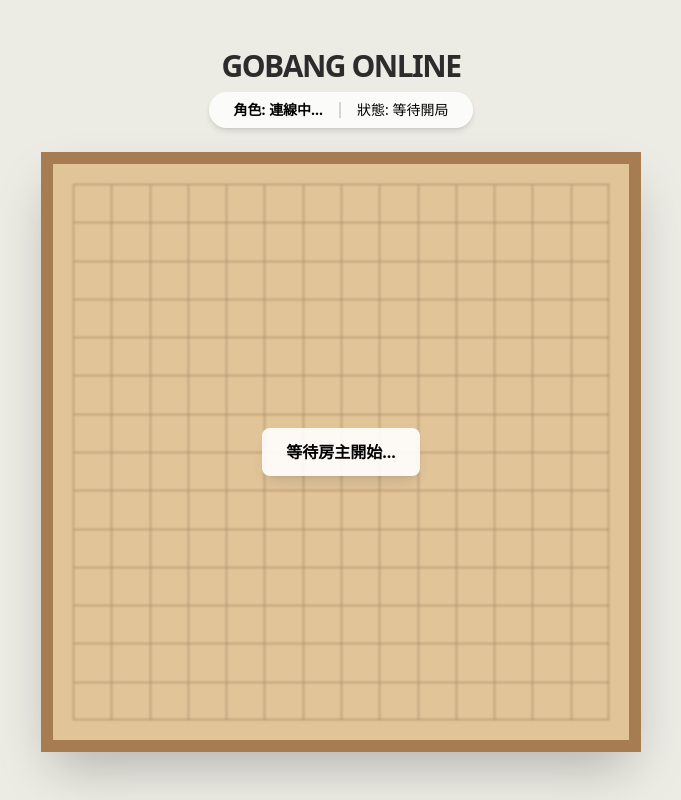
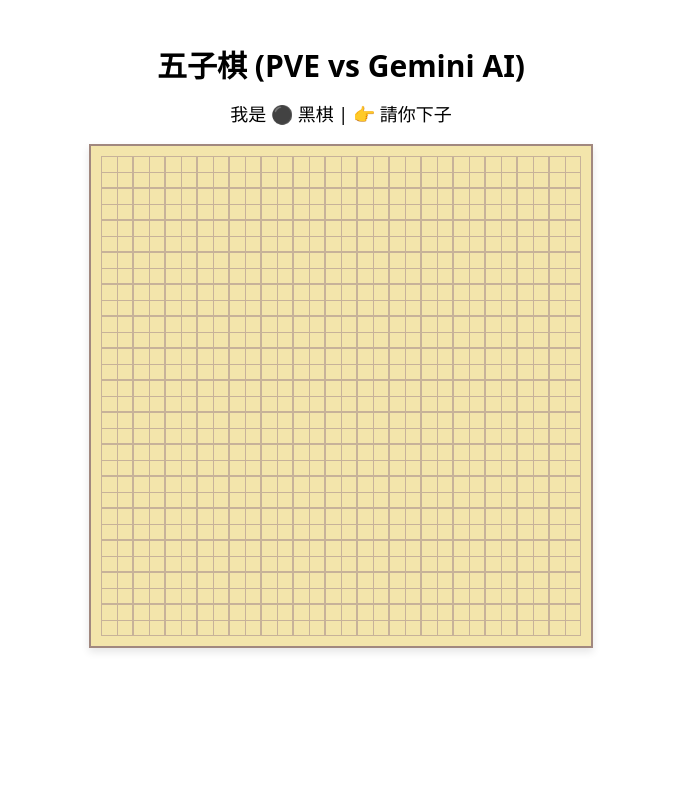
Before and after one commit to z7456382-glitch/gobang-frontend-final, a React (Vite) app: page / in a window 1280 px wide. Shown: the whole page, without its empty margins (299-980 px from the left). Built offline with nearby package versions, Linux system fonts and the light colour scheme; no server answers.

Commit message:
Enable AI mode

```diff
--- a/src/App.css
+++ b/src/App.css
@@ -1,184 +1,79 @@
-.counter {
-  font-size: 16px;
-  padding: 5px 10px;
-  border-radius: 5px;
-  color: var(--accent);
-  background: var(--accent-bg);
-  border: 2px solid transparent;
-  transition: border-color 0.3s;
-  margin-bottom: 24px;
-
-  &:hover {
-    border-color: var(--accent-border);
-  }
-  &:focus-visible {
-    outline: 2px solid var(--accent);
-    outline-offset: 2px;
-  }
+#root {
+  max-width: 1280px;
+  margin: 0 auto;
+  padding: 2rem;
+  text-align: center;
 }
 
-.hero {
-  position: relative;
-
-  .base,
-  .framework,
-  .vite {
-    inset-inline: 0;
-    margin: 0 auto;
-  }
-
-  .base {
-    width: 170px;
-    position: relative;
-    z-index: 0;
-  }
-
-  .framework,
-  .vite {
-    position: absolute;
-  }
-
-  .framework {
-    z-index: 1;
-    top: 34px;
-    height: 28px;
-    transform: perspective(2000px) rotateZ(300deg) rotateX(44deg) rotateY(39deg)
-      scale(1.4);
-  }
-
-  .vite {
-    z-index: 0;
-    top: 107px;
-    height: 26px;
-    width: auto;
-    transform: perspective(2000px) rotateZ(300deg) rotateX(40deg) rotateY(39deg)
-      scale(0.8);
-  }
+.board {
+  display: inline-block;
+  background-color: #f3e5ab; /* 棋盤木頭色 */
+  border: 2px solid #a1887f;
+  box-shadow: 0 4px 8px rgba(0,0,0,0.1);
+  padding: 10px;
 }
 
-#center {
+.board-row {
   display: flex;
-  flex-direction: column;
-  gap: 25px;
-  place-content: center;
-  place-items: center;
-  flex-grow: 1;
-
-  @media (max-width: 1024px) {
-    padding: 32px 20px 24px;
-    gap: 18px;
-  }
 }
 
-#next-steps {
+.cell {
+  width: 32px;
+  height: 32px;
+  border: 1px solid #c7b299;
   display: flex;
-  border-top: 1px solid var(--border);
-  text-align: left;
-
-  & > div {
-    flex: 1 1 0;
-    padding: 32px;
-    @media (max-width: 1024px) {
-      padding: 24px 20px;
-    }
-  }
-
-  .icon {
-    margin-bottom: 16px;
-    width: 22px;
-    height: 22px;
-  }
-
-  @media (max-width: 1024px) {
-    flex-direction: column;
-    text-align: center;
-  }
+  align-items: center;
+  justify-content: center;
+  cursor: pointer;
+  position: relative;
 }
 
-#docs {
-  border-right: 1px solid var(--border);
-
-  @media (max-width: 1024px) {
-    border-right: none;
-    border-bottom: 1px solid var(--border);
-  }
+.cell:hover:not(.locked) {
+  background-color: rgba(0,0,0,0.05);
 }
 
-#next-steps ul {
-  list-style: none;
-  padding: 0;
-  display: flex;
-  gap: 8px;
-  margin: 32px 0 0;
-
-  .logo {
-    height: 18px;
-  }
-
-  a {
-    color: var(--text-h);
-    font-size: 16px;
-    border-radius: 6px;
-    background: var(--social-bg);
-    display: flex;
-    padding: 6px 12px;
-    align-items: center;
-    gap: 8px;
-    text-decoration: none;
-    transition: box-shadow 0.3s;
-
-    &:hover {
-      box-shadow: var(--shadow);
-    }
-    .button-icon {
-      height: 18px;
-      width: 18px;
-    }
-  }
-
-  @media (max-width: 1024px) {
-    margin-top: 20px;
-    flex-wrap: wrap;
-    justify-content: center;
-
-    li {
-      flex: 1 1 calc(50% - 8px);
-    }
-
-    a {
-      width: 100%;
-      justify-content: center;
-      box-sizing: border-box;
-    }
-  }
+/* 棋盤格子線的交叉點 (可選：美化用) */
+.cell::before {
+  content: "";
+  position: absolute;
+  width: 100%;
+  height: 1px;
+  background-color: #c7b299;
+  top: 50%;
+  left: 0;
+}
+.cell::after {
+  content: "";
+  position: absolute;
+  width: 1px;
+  height: 100%;
+  background-color: #c7b299;
+  top: 0;
+  left: 50%;
 }
 
-#spacer {
-  height: 88px;
-  border-top: 1px solid var(--border);
-  @media (max-width: 1024px) {
-    height: 48px;
-  }
+/* 鎖定棋盤效果 */
+.cell.locked {
+  cursor: wait;
 }
 
-.ticks {
-  position: relative;
-  width: 100%;
+/* 棋子樣式 */
+.stone {
+  width: 28px;
+  height: 28px;
+  border-radius: 50%;
+  position: absolute;
+  z-index: 10;
+  box-shadow: 2px 2px 4px rgba(0,0,0,0.3);
+}
 
-  &::before,
-  &::after {
-    content: '';
-    position: absolute;
-    top: -4.5px;
-    border: 5px solid transparent;
-  }
+.stone.black {
+  background-color: #1a1a1a;
+  background-image: radial-gradient(circle at 30% 30%, #444, #1a1a1a);
+}
 
-  &::before {
-    left: 0;
-    border-left-color: var(--border);
-  }
-  &::after {
-    right: 0;
-    border-right-color: var(--border);
-  }
+.stone.white {
+  background-color: #fff;
+  background-image: radial-gradient(circle at 30% 30%, #fff, #ddd);
+  border: 1px solid #ccc;
 }
--- a/src/App.jsx
+++ b/src/App.jsx
@@ -1,158 +1,135 @@
-import { useState, useEffect, useRef } from 'react'
-import { io } from 'socket.io-client'
+import React, { useState } from 'react';
+import './App.css';
 
-// 🔗 已經換成你的雲端 Render 網址！
-const socket = io('https://gobang-backend-final.onrender.com');
-const STONE_SOUND = '/stone.mp3';
+// --- 設定 ---
+const BOARD_SIZE = 15;
+const BACKEND_URL = "https://gobang-backend-final.onrender.com"; // 確保這是你的 Render 網址
 
 function App() {
-  const [board, setBoard] = useState(Array(225).fill(null));
-  const [isBlackNext, setIsBlackNext] = useState(true);
+  // 初始化棋盤 (15x15, 0:空, 1:黑, 2:白)
+  const [board, setBoard] = useState(
+    Array(BOARD_SIZE).fill(0).map(() => Array(BOARD_SIZE).fill(0))
+  );
+  const [isAiThinking, setIsAiThinking] = useState(false); // 鎖定棋盤不讓玩家亂點
   const [winner, setWinner] = useState(null);
-  const [myRole, setMyRole] = useState(null);
-  const [isHost, setIsHost] = useState(false);
-  const [gameStarted, setGameStarted] = useState(false);
 
-  useEffect(() => {
-    socket.on('player-info', (data) => {
-      setMyRole(data.role);
-      setIsHost(data.isHost);
-      setGameStarted(data.gameStarted);
+  // 當玩家 (黑棋) 點擊棋盤
+  const handleCellClick = async (row, col) => {
+    if (board[row][col] !== 0 || isAiThinking || winner) return; // 鎖定或有子則不能點
+
+    // 1. 玩家下黑棋 (1)
+    const newBoard = board.map(row => [...row]);
+    newBoard[row][col] = 1;
+    setBoard(newBoard);
+
+    // 簡單的勝負判斷 (黑棋下完後)
+    if (checkWin(newBoard, row, col)) {
+      setWinner('🎉 恭喜！你（黑棋）贏了！');
+      return;
+    }
+
+    // 2. 呼叫後端 API 問 AI (白棋) 的下一步
+    setIsAiThinking(true); // 鎖定棋盤
+    console.log("🤖 電腦正在思考中...");
+
+    try {
+      const response = await fetch(`${BACKEND_URL}/api/ai-move`, {
+        method: 'POST',
+        headers: { 'Content-Type': 'application/json' },
+        body: JSON.stringify({ board: newBoard, playerColor: 2 }) // AI 是白棋 (2)
       });
 
-    socket.on('game-start-broadcast', () => {
-      setGameStarted(true);
-    });
+      if (!response.ok) throw new Error("API 回傳錯誤");
 
-    socket.on('receive-move', ({ index, color }) => {
-      executeMove(index, color);
-    });
+      const aiMove = await response.json(); // 接收 coordinates {"row": x, "col": y}
 
-    socket.on('game-reset-broadcast', () => {
-      setBoard(Array(225).fill(null));
-      setIsBlackNext(true);
-      setWinner(null);
-      setGameStarted(false);
-    });
+      // 3. AI 下白棋 (2)
+      if (aiMove && typeof aiMove.row === 'number') {
+        setTimeout(() => { // 稍微延遲一下，讓使用者感覺 AI 在思考
+          const finalBoard = newBoard.map(row => [...row]);
+          finalBoard[aiMove.row][aiMove.col] = 2;
+          setBoard(finalBoard);
 
-    return () => {
-      socket.off('player-info');
-      socket.off('game-start-broadcast');
-      socket.off('receive-move');
-      socket.off('game-reset-broadcast');
-    };
-  }, [board]);
+          // 簡單的勝負判斷 (白棋下完後)
+          if (checkWin(finalBoard, aiMove.row, aiMove.col)) {
+            setWinner('🤖 可惡！電腦（白棋）贏了！');
+          }
+          setIsAiThinking(false); // 解鎖棋盤
+        }, 1000); // 延遲 1 秒
+      } else {
+        throw new Error("AI 回傳了無效的座標");
+      }
 
-  const executeMove = (i, color) => {
-    if (board[i] || winner) return;
-    const audio = new Audio(STONE_SOUND);
-    audio.play().catch(() => {});
-
-    const newBoard = [...board];
-    newBoard[i] = color;
-    setBoard(newBoard);
-
-    const result = checkWinner(newBoard, i);
-    if (result) {
-      setWinner(result);
-    } else {
-      setIsBlackNext(color === 'B' ? false : true);
+    } catch (error) {
+      console.error("❌ 連線 AI 失敗:", error);
+      alert("AI 思考好像斷線了，請重新整理頁面。");
+      setIsAiThinking(false);
     }
   };
 
-  const handleClick = (i) => {
-    if (!gameStarted || board[i] || winner) return;
-    const currentTurnColor = isBlackNext ? 'B' : 'W';
-    if (myRole === currentTurnColor) {
-      socket.emit('send-move', { index: i, color: myRole });
+  // --- 簡易五子棋勝負判斷邏輯 ---
+  const checkWin = (currentBoard, r, c) => {
+    const color = currentBoard[r][c];
+    if (color === 0) return false;
+    const directions = [
+      [1, 0], [0, 1], [1, 1], [1, -1] // 垂直, 水平, 斜右下, 斜左下
+    ];
+    for (const [dr, dc] of directions) {
+      let count = 1;
+      // 正向檢查
+      for (let i = 1; i < 5; i++) {
+        const nr = r + dr * i, nc = c + dc * i;
+        if (nr >= 0 && nr < BOARD_SIZE && nc >= 0 && nc < BOARD_SIZE && currentBoard[nr][nc] === color) count++;
+        else break;
       }
+      // 反向檢查
+      for (let i = 1; i < 5; i++) {
+        const nr = r - dr * i, nc = c - dc * i;
+        if (nr >= 0 && nr < BOARD_SIZE && nc >= 0 && nc < BOARD_SIZE && currentBoard[nr][nc] === color) count++;
+        else break;
+      }
+      if (count >= 5) return true;
+    }
+    return false;
   };
 
-  const handleStartGame = () => socket.emit('start-game-request');
-  const handleResetGame = () => socket.emit('reset-game-request');
-
-  const checkWinner = (squares, lastIndex) => {
-    const size = 15;
-    const x = lastIndex % size;
-    const y = Math.floor(lastIndex / size);
-    const color = squares[lastIndex];
-    const directions = [[1, 0], [0, 1], [1, 1], [1, -1]];
-    for (let [dx, dy] of directions) {
-      let count = 1;
-      [[dx, dy], [-dx, -dy]].forEach(([stepX, stepY]) => {
-        for (let i = 1; i < 5; i++) {
-          const nx = x + stepX * i; const ny = y + stepY * i;
-          const idx = ny * size + nx;
-          if (nx >= 0 && nx < size && ny >= 0 && ny < size && squares[idx] === color) count++;
-          else break;
-        }
-      });
-      if (count >= 5) return color;
-    }
-    return null;
+  const resetGame = () => {
+    setBoard(Array(BOARD_SIZE).fill(0).map(() => Array(BOARD_SIZE).fill(0)));
+    setWinner(null);
+    setIsAiThinking(false);
   };
 
+  // --- 渲染 UI ---
   return (
-    <div className="flex flex-col items-center justify-center min-h-screen bg-[#ecebe4] p-4 select-none font-sans">
-      <div className="mb-6 text-center">
-        <h1 className="text-3xl font-black text-[#2c2c2c] mb-2 tracking-tighter">GOBANG ONLINE</h1>
-        <div className="flex gap-4 bg-white/80 px-6 py-2 rounded-full shadow-md items-center">
-          <span className="font-bold text-sm">
-            角色: {myRole === 'B' ? '⚫ 黑棋' : myRole === 'W' ? '⚪ 白棋' : '連線中...'}
-            {isHost && <span className="ml-2 text-red-500">[房主]</span>}
-          </span>
-          <div className="w-[2px] h-4 bg-gray-300"></div>
-          <span className="text-sm font-medium">
-             狀態: {!gameStarted ? '等待開局' : winner ? '對局結束' : `回合: ${isBlackNext ? '黑' : '白'}`}
-          </span>
+    <div className="App">
+      <h1 className="text-3xl font-bold my-4">五子棋 (PVE vs Gemini AI)</h1>
+      <div className="status-bar mb-4">
+        {winner ? (
+          <div className="text-xl font-bold text-red-600">
+            {winner}
+            <button onClick={resetGame} className="ml-4 px-4 py-1 bg-blue-500 text-white rounded">重新開始</button>
           </div>
+        ) : (
+          <p className="text-lg">我是 ⚫ 黑棋 | {isAiThinking ? '🤖 電腦正在思考中...' : '👉 請你下子'}</p>
+        )}
       </div>
-
-      <div className="relative bg-[#eecfa1] shadow-2xl border-[12px] border-[#a67c52]" style={{ width: '600px', height: '600px' }}>
-        <div className="absolute inset-0 grid grid-cols-14 grid-rows-14 pointer-events-none" style={{ padding: '20px' }}>
-          {Array(196).fill(null).map((_, i) => (
-            <div key={i} className="border-t border-l border-[#8b6b4a]/60"></div>
-          ))}
-          <div className="absolute top-[20px] bottom-[20px] right-[20px] border-r border-[#8b6b4a]/60"></div>
-          <div className="absolute left-[20px] right-[20px] bottom-[20px] border-b border-[#8b6b4a]/60"></div>
-        </div>
-
-        <div className="absolute inset-0 grid grid-cols-15 grid-rows-15 z-10">
-          {board.map((cell, i) => (
-            <div key={i} onClick={() => handleClick(i)} className="relative flex items-center justify-center cursor-pointer group">
-              {cell && (
-                <div className={`absolute w-[80%] h-[80%] rounded-full shadow-xl top-1/2 left-1/2 transform -translate-x-1/2 -translate-y-1/2 ${cell === 'B' ? 'bg-[#1a1a1a]' : 'bg-[#f8f8f8] border border-gray-300'}`} />
-              )}
-              {!cell && !winner && gameStarted && myRole !== 'spectator' && (
-                <div className="absolute w-2 h-2 bg-black/10 rounded-full opacity-0 group-hover:opacity-100 top-1/2 left-1/2 transform -translate-x-1/2 -translate-y-1/2" />
-              )}
+      <div className="board">
+        {board.map((row, rowIndex) => (
+          <div key={rowIndex} className="board-row">
+            {row.map((cell, colIndex) => (
+              <div
+                key={colIndex}
+                className={`cell ${isAiThinking ? 'locked' : ''}`}
+                onClick={() => handleCellClick(rowIndex, colIndex)}
+              >
+                {cell === 1 && <div className="stone black"></div>}
+                {cell === 2 && <div className="stone white"></div>}
               </div>
             ))}
           </div>
-
-        {!gameStarted && (
-          <div className="absolute inset-0 z-20 bg-black/5 flex items-center justify-center backdrop-blur-[1px]">
-             {isHost ? (
-               <button onClick={handleStartGame} className="px-10 py-4 bg-[#2c2c2c] text-white text-xl font-bold rounded-full shadow-2xl hover:bg-black transition-all">
-                 開始遊戲
-               </button>
-             ) : (
-               <div className="bg-white/90 px-6 py-3 rounded-lg font-bold shadow-lg">等待房主開始...</div>
+        )
         )}
       </div>
-        )}
-      </div>
-
-      {winner && (
-        <div className="mt-6 flex flex-col items-center gap-4">
-          <div className="text-2xl font-black text-[#2c2c2c]">🎉 {winner === 'B' ? '黑棋' : '白棋'} 獲勝！</div>
-          {isHost && (
-            <button onClick={handleResetGame} className="px-8 py-2 bg-red-600 text-white font-bold rounded-full shadow-lg hover:bg-red-700 transition-all">
-              房主重置遊戲
-            </button>
-          )}
-        </div>
-      )}
     </div>
   );
 }
```
Lines whose indentation alone changed are shown as unchanged.
